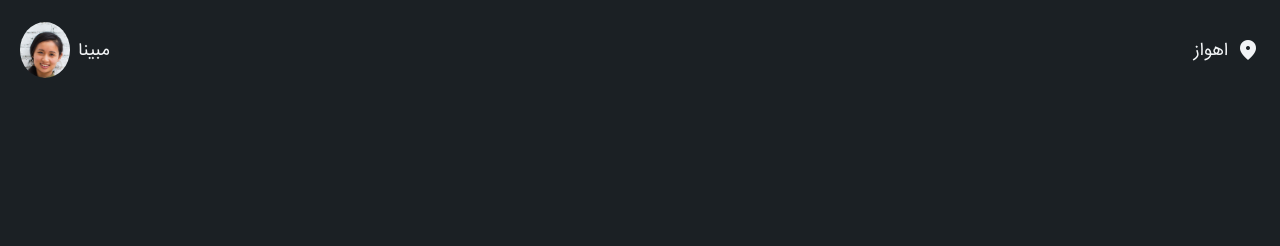
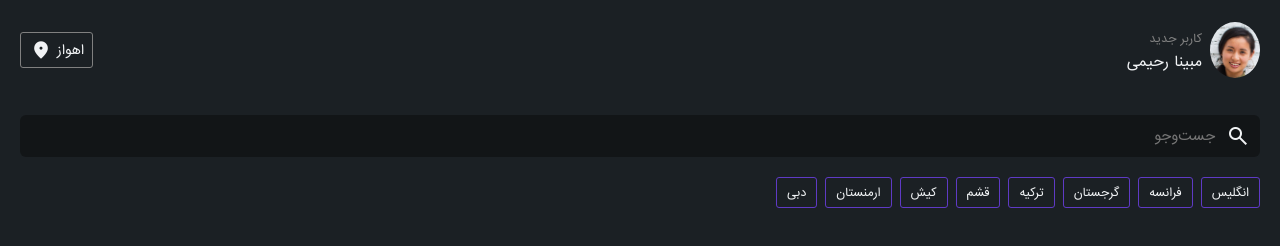
Before and after one commit to Narges-Danesh/travel-app, a plain HTML site: page index.html in a window 1280 px wide. Drawn offline with nearby package versions, Linux system fonts and the light colour scheme.

Commit message:
Add files via upload

```diff
--- a/index.html
+++ b/index.html
@@ -18,16 +18,30 @@
                 <div id="profile-pic">
                   <img src="images/profile-pic.jpg" alt="" />
                 </div>
-            <div class="user-name">مبینا</div>
+                <div>
+                  <span id="user-type">کاربر جدید</span>
+                  <div class="user-name"> مبینا رحیمی</div>
+                </div>
               </div>
               <div id="current-location">
                 <span>اهواز</span>
-            <span class="material-symbols-outlined"> location_on </span>
-
+                <span class="material-symbols-outlined location-icon">
+                  location_on
+                </span>
               </div>
             </div>
           </nav>
-<header id="header"></header>
+          <header id="header">
+            <div id="search-section">
+                <input type="text" id="search-section-input" placeholder=" جست‌وجو ">
+                <span class="material-symbols-outlined search-icon">
+                    search
+                  </span>
+
+            </div>
+            <div id="location-tags">
+            </div>
+          </header>
       <main></main>
       <footer id="footer"></footer>
     </div>
--- a/main.js
+++ b/main.js
@@ -0,0 +1,28 @@
+const navbar = document.getElementById("navbar");
+const locationTags = document.getElementById("location-tags");
+addEventListener("scroll", () => {
+  if (window.scrollY > 0) {
+    navbar.classList.add("shadow");
+  } else {
+    navbar.classList.remove("shadow");
+  }
+});
+
+const locations = [
+  "انگلیس",
+  "فرانسه",
+  "گرجستان",
+  "ترکیه",
+  "قشم",
+  "کیش",
+  "ارمنستان",
+  "دبی",
+];
+locations.forEach(tag => {
+    const span = document.createElement('span');
+    span.classList.add('tag');
+    const aTag = document.createElement('a');
+    aTag.innerHTML = tag;
+    span.appendChild(aTag)
+    locationTags.appendChild(span)
+})
--- a/style.css
+++ b/style.css
@@ -2,6 +2,7 @@
   --main-color: #5f3ac5;
   --main-color-2: #1164ac;
   --bg-color: #1b2024;
+  --bg-color-darker: #121517;
   --bg-color-2: #31373e;
   --text-color: #f1f3f5;
 }
@@ -18,23 +19,47 @@
   box-sizing: border-box;
   padding: 0;
   margin: 0;
+  outline: none;
   font-family: iran-sans, sans-serif;
+  direction: rtl;
 }
 .material-symbols-outlined {
   font-variation-settings: "FILL" 1, "wght" 400, "GRAD" 0, "opsz" 24;
 }
+html {
+  font-size: 14px;
+}
 body {
-    background-color: var(--bg-color);
+  background-color: var(--bg-color);
 }
 #container {
   color: var(--text-color);
-  margin: 10px 20px;
+}
+input {
+  border: none;
+}
+button {
+    cursor: pointer;
+}
+a {
+    text-decoration: none;
+    color: inherit;
 }
 /* ================= NAVIGATION ================= */
+nav {
+  position: sticky;
+  top: 0;
+  z-index: 1000;
+}
 #navbar {
   display: flex;
   justify-content: space-between;
   align-items: center;
+  background-color: var(--bg-color);
+  padding: 10px 20px;
+}
+#navbar.shadow {
+  box-shadow: 5px 0 10px rgba(0, 0, 0, 0.5);
 }
 #user-profile {
   height: 10vh;
@@ -48,21 +73,70 @@ body {
   border-radius: 50%;
 }
 #profile-pic img {
-  height: 190%;
+  height: 210%;
   width: 50px;
   object-fit: cover;
+  object-position: 50% -6px;
+}
+#user-type {
+  font-size: 0.8rem;
+  color: grey;
 }
 #current-location {
-    display: flex;
+  display: flex;
   align-items: center;
-  gap: 8px;
+  gap: 4px;
+  font-size: 0.9rem;
+  border: 1px solid grey;
+  padding: 5px 8px;
+  border-radius: 3px;
+}
+.location-icon {
+  font-variation-settings: "FILL" 1, "wght" 10, "GRAD" 0, "opsz" 24;
 }
 /* ================= HEADER ================= */
 #header {
   height: 90vh;
+  margin: 10px 20px;
+}
+/* SEARCH SECTION */
+#search-section {
+  width: 100%;
+  position: relative;
+  margin-top: 15px;
+}
+#search-section-input {
+  width: 100%;
+  background-color: var(--bg-color-darker);
+  border-radius: 6px;
+  padding: 10px;
+  padding-right: 40px;
+}
+#search-section .search-icon {
+  position: absolute;
+  top: 50%;
+  right: 10px;
+  transform: translateY(-50%);
+}
+#location-tags {
+    display: flex;
+    gap: 8px;
+    margin-top: 20px;
+    overflow-x: scroll;
+    scrollbar-width: 0;
+}
+#location-tags .tag {
+    padding: 5px 10px;
+    border-radius: 3px;
+    border: 1px solid var(--main-color);
+    font-size: .8rem;
+}
+#location-tags .tag.active {
+    background-color: var(--main-color);
 }
 /* ================= MAIN ================= */
 main {
   height: 150vh;
+  padding: 10px 20px;
 }
 /* ================= FOOTER ================= */
```
Also changed, not shown: images/Taj-Mahal-Agra-feature.jpg (added). Lines whose indentation alone changed are shown as unchanged.
